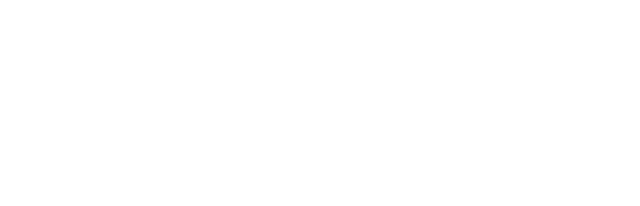
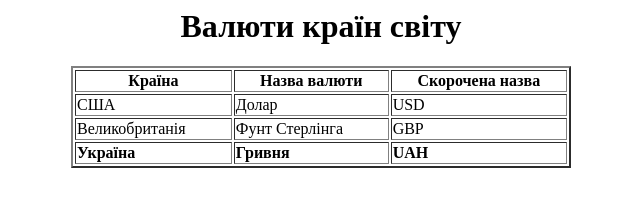
Before and after one commit to Alionalisa/pr3, a plain HTML site: page index.html in a window 1280 px wide. Shown: the whole page, without its empty margins (319-959 px from the left). Drawn offline with Linux system fonts and the light colour scheme.

Commit message:
Update index.html

```diff
--- a/index.html
+++ b/index.html
@@ -3,7 +3,31 @@
   <meta charset="UTF-8">
   <title>Валюти країн світу</title>
 </head>
-<bode>
+<body>
   <center>
-    <H1,
+    <H1>Валюти країн світу</H1>
+    <table width=500px, border=2px>
     <tr>
+      <th>Країна</th>
+      <th>Назва валюти</th>
+      <th>Скорочена назва</th>
+    </tr>
+    <tr>
+      <td>США</td>
+      <td>Долар</td>
+      <td>USD</td>
+    </tr>
+    <tr>
+      <td>Великобританія</td>
+      <td>Фунт Стерлінга</td>
+      <td>GBP</td>
+    </tr>
+    <tr>
+      <td><b>Україна</b></td>
+      <td><b>Гривня</b></td>
+      <td><b>UAH</b></td>
+    </tr>
+    </table>
+  </center>
+</body>
+</html>
```
